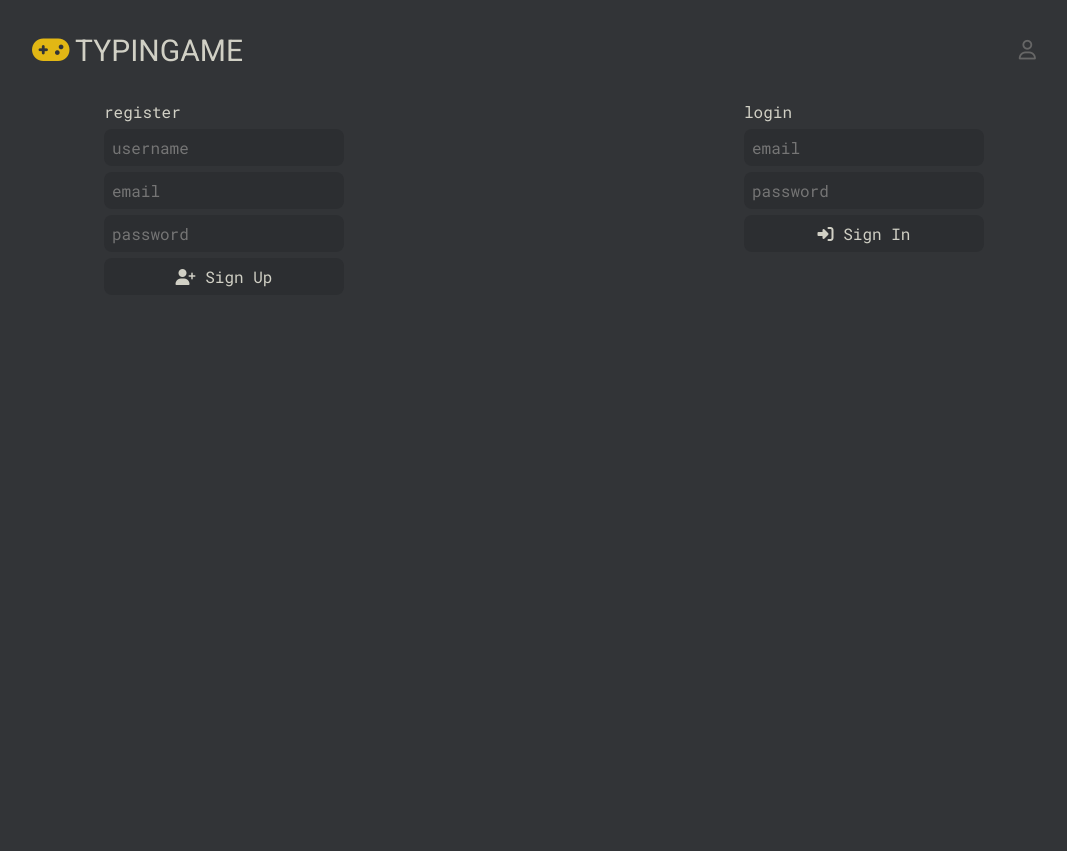
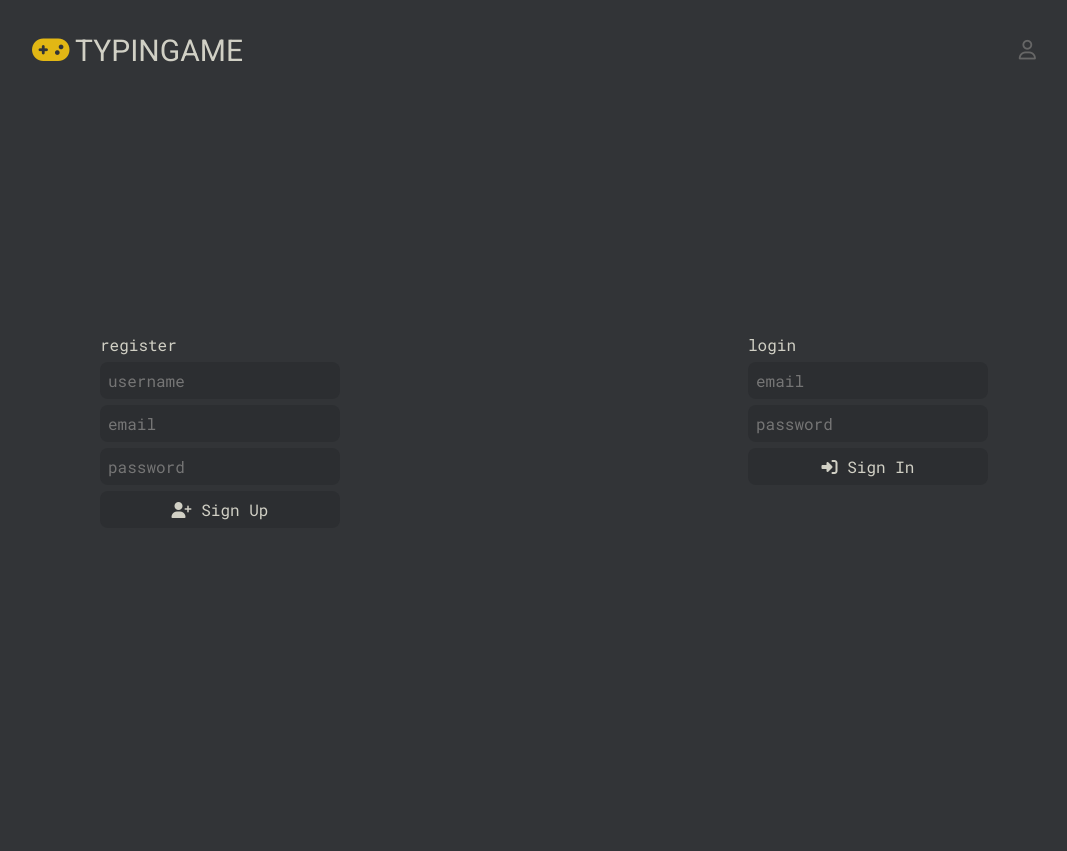
Before and after one commit to Aomarmehdi/typingamet, a PHP site: page /signup/ in a window 1280 px wide. Shown: the whole page, without its empty margins (96-1163 px from the left). Before the commit the page ends 287 px from the top, so only its background shows below. Run offline with PHP 8.4, Linux system fonts and the light colour scheme.

Commit message:
centered the forms & corrected the path

```diff
--- a/signup/index.php
+++ b/signup/index.php
@@ -48,7 +48,7 @@ if (isset($_POST['signIn'])){
 </head>
 <body>
   <header>
-    <a href="../index.html" class="aa">
+    <a href="../index.php" class="aa">
       <div class="icon"><i class="fa-solid fa-gamepad"></i></div>
       <h1 class="text">
         TYPINGAME
--- a/signup/signup.css
+++ b/signup/signup.css
@@ -57,10 +57,10 @@ header {
 .container {
   display: flex;
   justify-content: space-around;
-  /* align-items: center; */
-  /* grid-auto-flow: column; */
-  /* gap: 1rem; */
-  /* height: 100%; */
+  align-items: center;
+  grid-auto-flow: column;
+  gap: 1rem;
+  height: 750px;
   flex-wrap: wrap;
 }
 
```
